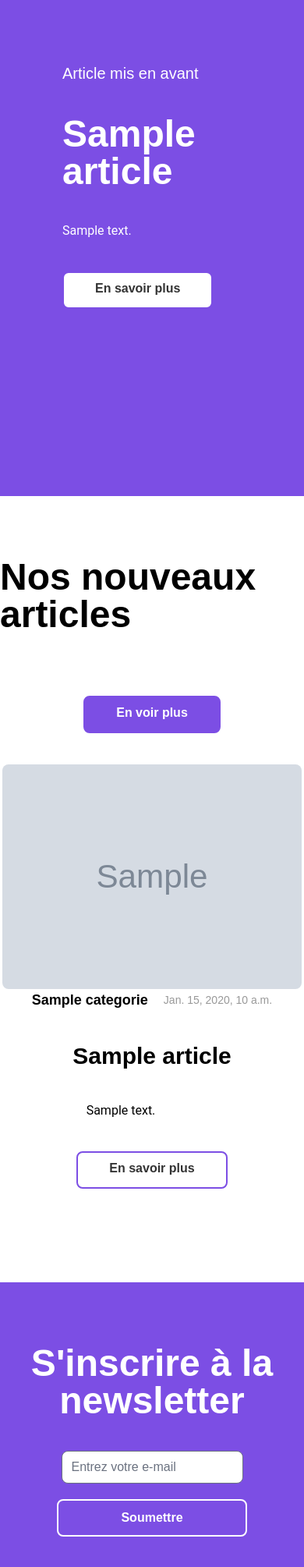
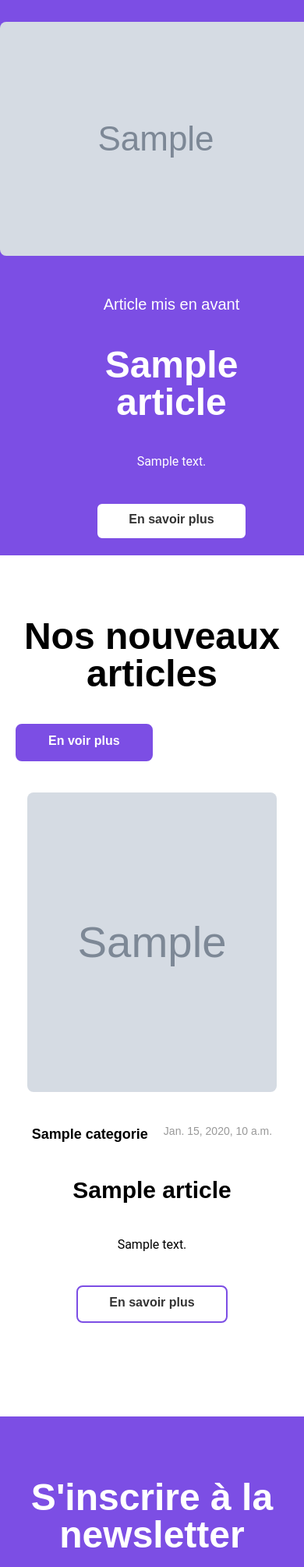
Before and after one commit to mrimbert/demo-django, a Django app: page / in a window 390 px wide; the page is wider, and only the part inside the window is pictured. Shown: the part 192-2201 px from the top of that part at 78% size. Run offline with Django 5.2, Linux system fonts and the light colour scheme; tables that the repository leaves empty hold one stand-in row (values such as "Sample post"); grey boxes marked "Sample" are stand-in pictures; style sheets or scripts are compiled from the project's sources; some libraries are stand-ins or nearby versions.

Commit message:
Add responsive on index

```diff
--- a/blogsite/templates/blog/content-index.html
+++ b/blogsite/templates/blog/content-index.html
@@ -12,22 +12,22 @@
     {% tailwind_css %}
 
 </head>
-<body>
+<body class="overflow-x-hidden">
     {%block header%}
     {%endblock%}
 
 
-    <div class="xl:grid xl:grid-cols-2 bg-primary text-blanc place-items-center font-montserrat">
+    <div class="grid xl:grid-cols-2 grid-rows-2 xl:grid-rows-1 bg-primary text-blanc place-items-center font-montserrat">
         {%if featured_article%}
         {%for article in featured_article%}
-        <div class="py-20 align-self px-20">
+        <div class="xl:py-20 py-5 align-self px-20 text-center xl:text-left">
             <span class="text-xl">Article mis en avant</span>
             <h1 class="text-5xl font-bold py-10 ">{{article.title}}</h1>
-            <p class="font-caveat pb-10 text-justify xl:pr-40 max-w-screen-sm">{{article.contexte}}</p>
+            <div class="flex flex-row place-content-center"><p class="font-caveat pb-10 text-justify xl:pr-40 max-w-screen-sm">{{article.contexte}}</p></div>
             <a class="text-center my-auto mx-auto w-auto py-2 px-10 bg-blanc border-primary text-secondary font-montserrat rounded-lg inline-block box-border border-2 rounded-x1 hover:bg-primary hover:text-white hover:border-white duration-1000 h-12 font-bold" href="{{article.content_id}}/detail">En savoir plus</b></a>
         </div>
-        <div class="py-20 pr-10">
-            <img src="{{MEDIA_URL}}{{article.image}}" alt="Image from the featured article" class="rounded-lg  max-w-screen-sm w-0 xl:w-auto">
+        <div class="flex flex-row place-content-center xl:py-20 pr-10 row-start-1 xl:col-start-2 xl:row-start-auto">
+            <img src="{{MEDIA_URL}}{{article.image}}" alt="Image from the featured article" class="rounded-lg max-w-screen-sm xl:w-auto">
             </div>
         </div>
         {%endfor%}
@@ -37,19 +37,19 @@
         </div>
         {%endif%}
     </div>
-    <div class="font-montserrat py-10 xl:px-20">
-        <div class="xl:flex xl:flex-row place-items-center">
-            <div class="grow"><h1 class="text-5xl font-bold py-10 pb-20">Nos nouveaux articles</h1></div>
+    <div class="font-montserrat py-10 xl:px-20 px-5">
+        <div class="xl:flex xl:flex-row place-items-baseline text-center xl:text-left">
+            <div class="grow"><h1 class="text-5xl font-bold py-10 xl:pb-20">Nos nouveaux articles</h1></div>
             <div class="order-last"><a class="text-center my-auto mx-auto w-auto py-2 px-10 bg-primary border-primary text-blanc font-montserrat rounded-lg inline-block box-border border-2 rounded-x1 hover:bg-blanc hover:text-primary hover:border-primary duration-1000 h-12 font-bold" href="/article">En voir plus</b></a></div>
         </div>
         {%if last_article%}
         {%for article in last_article%}
-        <div class="xl:grid xl:grid-cols-2 grid-rows-2 xl:grid-rows-1 place-items-center font-montserrat pt-10 text-center xl:text-left justify-items-center">
-            <div><img src="{{article.image.url}}" alt="Latest article picture" class="rounded-lg xl:max-w-screen-sm max-w-96"></div>
-            <div>
-                <span class="flex flex-row gap-5 text-sm text-quaternary place-items-center text-center xl:text-left">{%for categorie in categories_last_article%} <span class="font-bold text-lg text-black"> {{categorie}}</span> {%endfor%}{{article.pub_date}}</span>
-                <h2 class="text-3xl font-bold py-10 max-w-screen-sm">{{article.title}}</h2>
-                <p class="font-caveat pb-10 xl:text-justify pr-20 max-w-screen-sm">{{article.contexte}}</p>
+        <div class="xl:grid xl:grid-cols-2 grid-rows-2 xl:grid-rows-1 grid-cols-1 place-items-center content-center font-montserrat pt-10 text-center xl:text-left">
+            <div class="flex flex-row place-content-center"><img src="{{article.image.url}}" alt="Latest article picture" class="rounded-lg xl:max-w-screen-sm max-w-80 max-h-96 xl:max-h-none object-fill h-96 "></div>
+            <div class="xl:pl-20">
+                <span class="flex flex-row gap-5 text-sm text-quaternary xl:place-content-start place-content-center text-center xl:text-left pt-10 xl:pt-0">{%for categorie in categories_last_article%} <span class="font-bold text-lg text-black"> {{categorie}}</span> {%endfor%}{{article.pub_date}}</span>
+                <h2 class="text-3xl font-bold py-10 xl:max-w-screen-sm">{{article.title}}</h2>
+               <div class="flex flex-row place-content-center"> <p class="font-caveat pb-10 text-justify xl:pr-20 max-w-screen-sm text-wrap max-w-80 place-self-stretch truncate">{{article.contexte}}</p></div>
                 <a class="text-center my-auto mx-auto w-auto py-2 px-10 bg-blanc border-primary text-secondary font-montserrat rounded-lg inline-block box-border border-2 rounded-x1 hover:bg-primary hover:text-white hover:border-white duration-1000 h-12 font-bold" href="{{article.content_id}}/detail">En savoir plus</b></a>
 
             </div>
@@ -59,15 +59,15 @@
         <p class="text-3xl font-montserrat text-center py-20">Désolé, il n'y a rien à afficher ici</p>
         {%endif%}
 
-        <div class="xl:grid xl:grid-cols-3 pt-20 max-w-screen-sm xl:max-w-full">
+        <div class="2xl:grid 2xl:grid-cols-3 pt-20 xl:max-w-full">
             {%for article in latest_article%}
-            <div class="grid grid-rows-2 place-items-center items-start">
-                <div><img src="{{MEDIA_URL}}{{article.image}}" alt="blog image" class="rounded-lg h-96 max-w-96 max-h-96 object-fill"></div>
+            <div class="grid grid-rows-2 place-items-center">
+                <div><img src="{{MEDIA_URL}}{{article.image}}" alt="blog image" class="rounded-lg h-96 max-w-80 max-h-96 object-fill"></div>
                 <div class="pt-10 xl:pr-28 xl:pl-28">
                     <span class="flex flex-row gap-5 text-xs text-quaternary place-items-center">{{article.pub_date}}</span>
                     <h2 class="text-3xl font-bold py-2 max-w-96 text-sm">{{article.title}}</h2>
-                    <p class="font-caveat pb-10 text-justify text-sm max-h-32 self-top place-self-stretch max-w-96">{{article.contexte}}</p>
-                    <a href="{{article.content_id}}/detail" class="text-primary">En savoir plus</a>
+                    <p class="font-caveat text-justify pb-5 text-sm self-top place-self-stretch max-w-80 xl:max-w-96 truncate text-wrap">{{article.contexte}}</p>
+                    <div><a href="{{article.content_id}}/detail" class="text-primary">En savoir plus</a></div>
                 </div>
             </div>
             {%endfor%}
--- a/theme/static/css/dist/styles.css
+++ b/theme/static/css/dist/styles.css
@@ -767,6 +767,10 @@ select {
   order: 9999;
 }
 
+.row-start-1 {
+  grid-row-start: 1;
+}
+
 .mx-auto {
   margin-left: auto;
   margin-right: auto;
@@ -830,16 +834,8 @@ select {
   max-height: 32rem;
 }
 
-.max-h-32 {
-  max-height: 8rem;
-}
-
 .max-h-96 {
   max-height: 24rem;
-}
-
-.w-0 {
-  width: 0px;
 }
 
 .w-40 {
@@ -852,6 +848,10 @@ select {
 
 .w-full {
   width: 100%;
+}
+
+.max-w-80 {
+  max-width: 20rem;
 }
 
 .max-w-96 {
@@ -886,6 +886,10 @@ select {
   flex-grow: 1;
 }
 
+.grid-cols-1 {
+  grid-template-columns: repeat(1, minmax(0, 1fr));
+}
+
 .grid-rows-2 {
   grid-template-rows: repeat(2, minmax(0, 1fr));
 }
@@ -904,6 +908,14 @@ select {
 
 .place-items-center {
   place-items: center;
+}
+
+.place-items-baseline {
+  place-items: baseline;
+}
+
+.content-center {
+  align-content: center;
 }
 
 .items-start {
@@ -948,6 +960,16 @@ select {
 
 .overflow-x-hidden {
   overflow-x: hidden;
+}
+
+.truncate {
+  overflow: hidden;
+  text-overflow: ellipsis;
+  white-space: nowrap;
+}
+
+.text-wrap {
+  text-wrap: wrap;
 }
 
 .text-pretty {
@@ -1076,10 +1098,6 @@ select {
 
 .pr-10 {
   padding-right: 2.5rem;
-}
-
-.pr-20 {
-  padding-right: 5rem;
 }
 
 .pr-28 {
```
Also changed, not shown: other parts of theme/static/css/dist/styles.css (+49 -2 lines), media/images/free-nature-images_Xy0v24N.jpg (added), media/images/free-nature-images_t4Jgky6.jpg (added).
